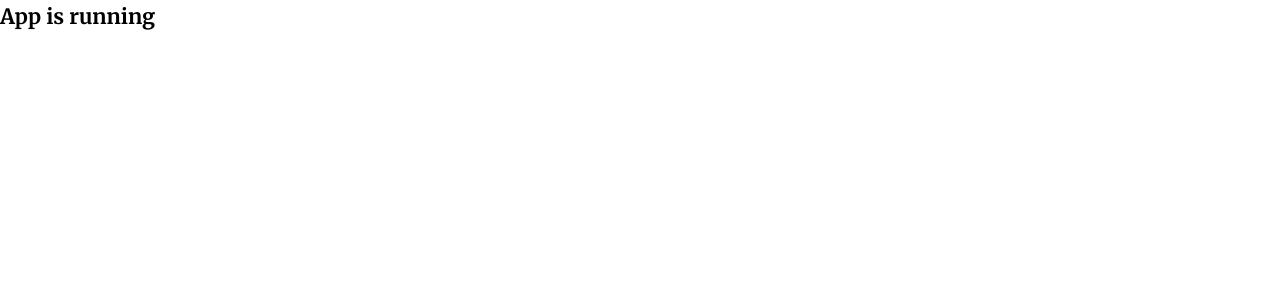
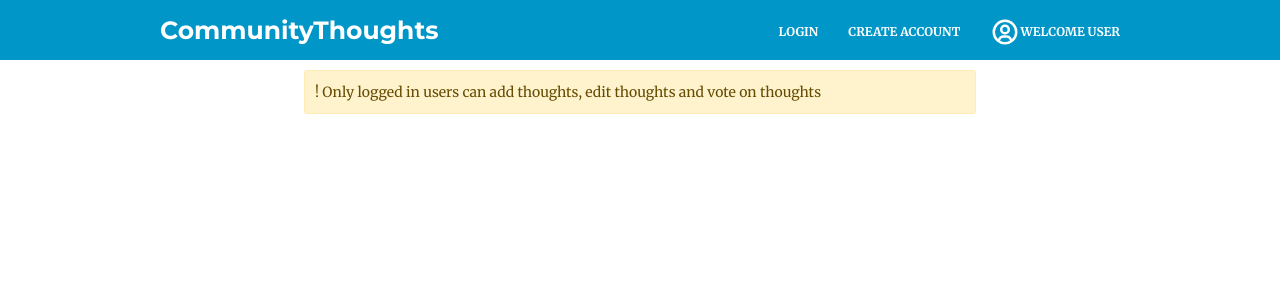
Before and after one commit to bambamayo/community-thoughts-frontend, a JavaScript app: page / in a window 1280 px wide. Shown: the top 300 px of the page. Built offline with nearby package versions, Linux system fonts and the light colour scheme.

Commit message:
add header and home not signed in warning message

```diff
--- a/src/App.js
+++ b/src/App.js
@@ -1,6 +1,22 @@
+import { BrowserRouter as Router, Route } from "react-router-dom";
+import Header from "./components/Header";
+import Home from "./pages/Home";
+import Login from "./pages/Login";
+import Signup from "./pages/Signup";
 
 export default function App() {
   return (
-    <h2>App is running</h2>
-  )
+    <Router>
+      <Header />
+      <Route exact path="/">
+        <Home />
+      </Route>
+      <Route exact path="/login">
+        <Login />
+      </Route>
+      <Route exact path="/signup">
+        <Signup />
+      </Route>
+    </Router>
+  );
 }
--- /dev/null
+++ b/src/components/Header/index.js
@@ -0,0 +1,47 @@
+import { Link, NavLink } from "react-router-dom";
+
+import { BiUserCircle } from "react-icons/bi";
+
+export default function Header() {
+  return (
+    <header className="header">
+      <nav className="header__nav">
+        <div className="logo">
+          <Link to="/" className="logo__text">
+            CommunityThoughts
+          </Link>
+        </div>
+        <ul className="header__linkslist">
+          <li className="header__listitem">
+            <NavLink
+              activeClassName="active"
+              to="login"
+              className="header__link"
+            >
+              Login
+            </NavLink>
+          </li>
+          <li className="header__listitem">
+            <NavLink
+              activeClassName="active"
+              to="signup"
+              className="header__link"
+            >
+              Create account
+            </NavLink>
+          </li>
+          <li className="header__listitem">
+            <NavLink
+              activeClassName="active"
+              to="user"
+              className="header__link"
+            >
+              <BiUserCircle size={30} />
+              <span>Welcome user</span>
+            </NavLink>
+          </li>
+        </ul>
+      </nav>
+    </header>
+  );
+}
--- /dev/null
+++ b/src/pages/Home.js
@@ -0,0 +1,10 @@
+export default function Home() {
+  return (
+    <section className="page-container home">
+      <div className="home__warning">
+        ! Only logged in users can add thoughts, edit thoughts and vote on
+        thoughts
+      </div>
+    </section>
+  );
+}
--- /dev/null
+++ b/src/pages/Login.js
@@ -0,0 +1,3 @@
+export default function Login() {
+  return <h2>Loginnnnnnnn</h2>;
+}
--- /dev/null
+++ b/src/pages/Signup.js
@@ -0,0 +1,3 @@
+export default function Signup() {
+  return <h2>Signuppppppppp</h2>;
+}
--- a/src/sass/base/_utilities.scss
+++ b/src/sass/base/_utilities.scss
@@ -0,0 +1,4 @@
+.page-container {
+  width: 75%;
+  margin: 1rem auto;
+}
--- /dev/null
+++ b/src/sass/components/_header.scss
@@ -0,0 +1,64 @@
+.header {
+  height: 6rem;
+  background-color: var(--color-primary);
+
+  &__nav {
+    height: 100%;
+    width: 75%;
+    margin: 0 auto;
+    display: flex;
+    justify-content: space-between;
+    align-items: center;
+    color: var(--color-white);
+  }
+
+  & .logo__text {
+    font-size: 2.5rem;
+    font-family: "Montserrat", sans-serif;
+    font-weight: 700;
+  }
+
+  &__linkslist {
+    display: flex;
+    align-items: center;
+    height: 100%;
+  }
+
+  &__listitem {
+    height: 100%;
+    display: flex;
+    align-items: center;
+    &:not(:last-child) {
+      margin-right: 3rem;
+    }
+  }
+
+  &__link {
+    font-size: 1.2rem;
+    text-transform: uppercase;
+    font-weight: 700;
+    height: 100%;
+    display: flex;
+    align-items: center;
+
+    border-top: 0.3rem solid transparent;
+    transition: 0.3s ease-in-out all;
+
+    &:hover {
+      border-top: 0.3rem solid var(--color-white);
+    }
+
+    &--user {
+      display: flex;
+      align-items: center;
+    }
+
+    &-icon {
+      width: 2rem;
+    }
+  }
+}
+
+.active {
+  border-top: 0.3rem solid var(--color-white);
+}
--- a/src/sass/main.scss
+++ b/src/sass/main.scss
@@ -1 +1,6 @@
 @import "base/base";
+@import "base/utilities";
+
+@import "components/header";
+
+@import "pages/home";
--- /dev/null
+++ b/src/sass/pages/_home.scss
@@ -0,0 +1,11 @@
+.home {
+  &__warning {
+    width: 70%;
+    margin: 0 auto;
+    color: #664d03;
+    background-color: #fff3cd;
+    padding: 1rem 1rem;
+    border: 1px solid #ffecb5;
+    border-radius: 0.25rem;
+  }
+}
```
Also changed, not shown: 1 other file (tests, documents, lock files or other folders).
